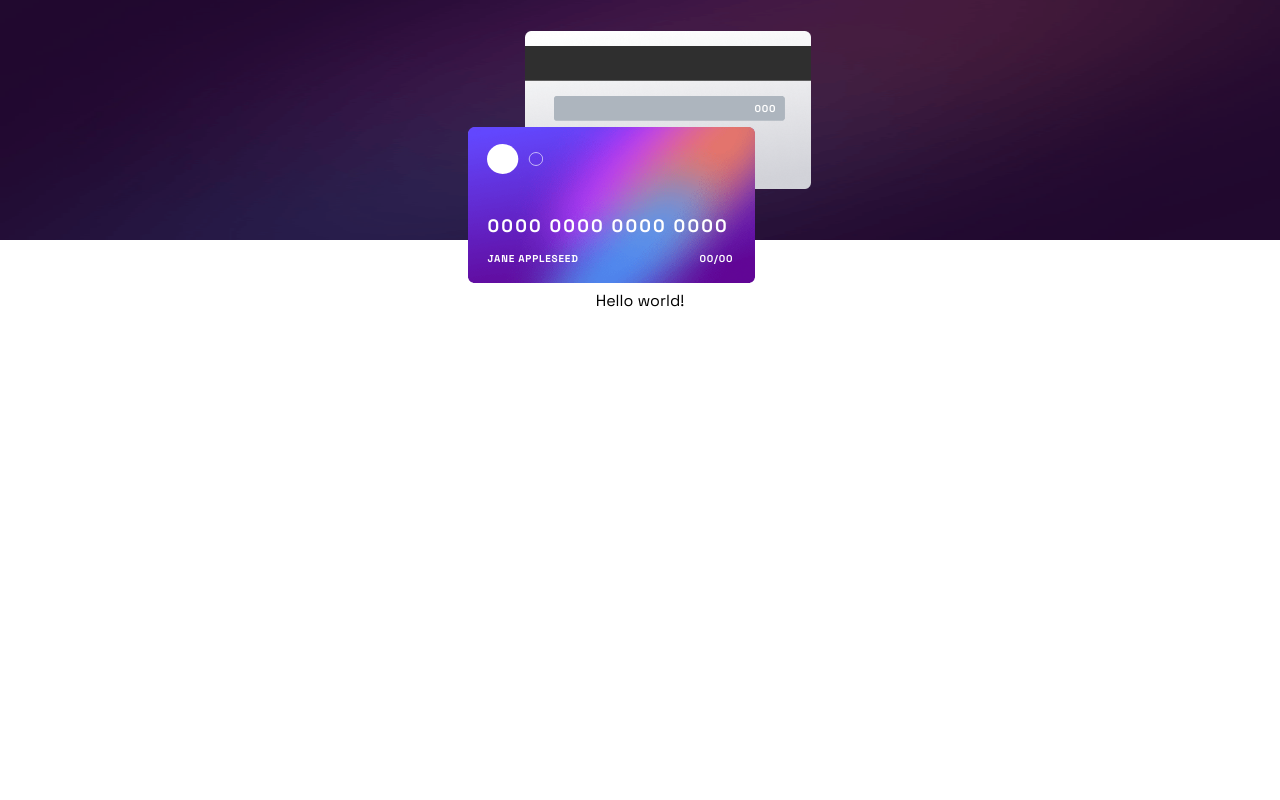
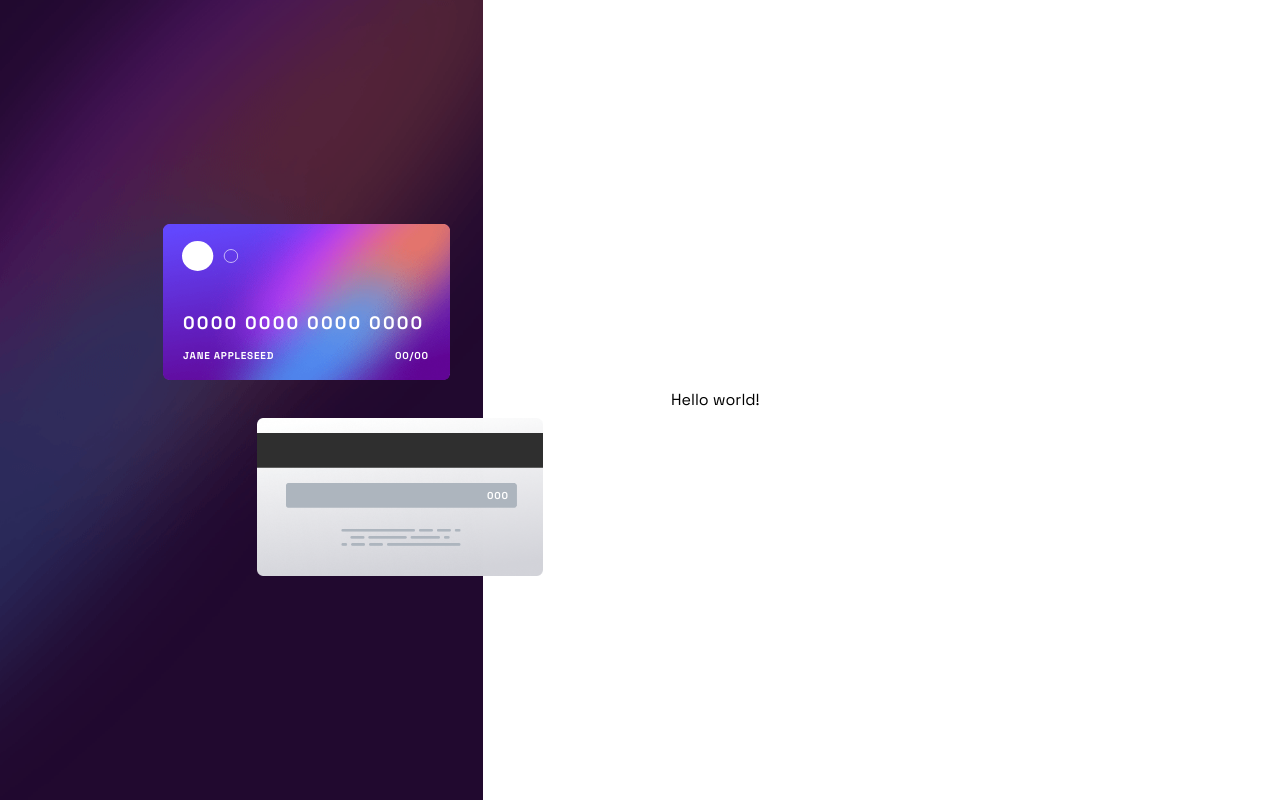
Before and after one commit to fkrunic/frontend-mentor-interactive-card-details-form, a Vue app: page / in a window 1280 px wide. Built offline with nearby package versions, Linux system fonts and the light colour scheme.

Commit message:
desktop banner alignment

```diff
--- a/src/App.vue
+++ b/src/App.vue
@@ -1,6 +1,7 @@
 <script setup lang="ts">
 import { onMounted } from 'vue'
-import Phone from './components/Phone.vue';
+import Desktop from './components/Desktop.vue'
+import Phone from './components/Phone.vue'
 
 onMounted(() => {
   document.body.className = 'font-space-grotesk'
@@ -8,5 +9,5 @@ onMounted(() => {
 </script>
 
 <template>
-  <Phone></Phone>
+  <Desktop></Desktop>
 </template>
--- /dev/null
+++ b/src/components/Desktop.vue
@@ -0,0 +1,37 @@
+<script setup lang="ts">
+import CardFront from './CardFront.vue';
+import CardBack from './CardBack.vue';
+</script>
+
+<template>
+  <!-- Root -->
+  <div>
+
+    <!-- Desktop -->
+    <div class="flex flex-row items-center h-screen">
+
+      <!-- Banner Background -->
+      <img class="w-[483px] h-full" src="../assets/bg-main-desktop.png" alt="banner">
+
+      <!-- Content -->
+      <div class="flex flex-row gap-[128px] items-center -ml-[320px]">
+
+        <!-- Cards -->
+        <div class="flex flex-col gap-[38px]">
+          <CardFront
+            :digits="'0000 0000 0000 0000'"
+            :name="'JANE APPLESEED'"
+            :expiration="'00/00'"
+            ></CardFront>
+
+          <!-- Card Back Spacer -->
+          <div class="flex flex-col gap-[10px] pl-[94px]">
+            <CardBack :cvc="'000'"></CardBack>
+          </div>
+        </div>
+
+        <p>Hello world!</p>
+      </div>
+    </div>
+  </div>
+</template>
```
